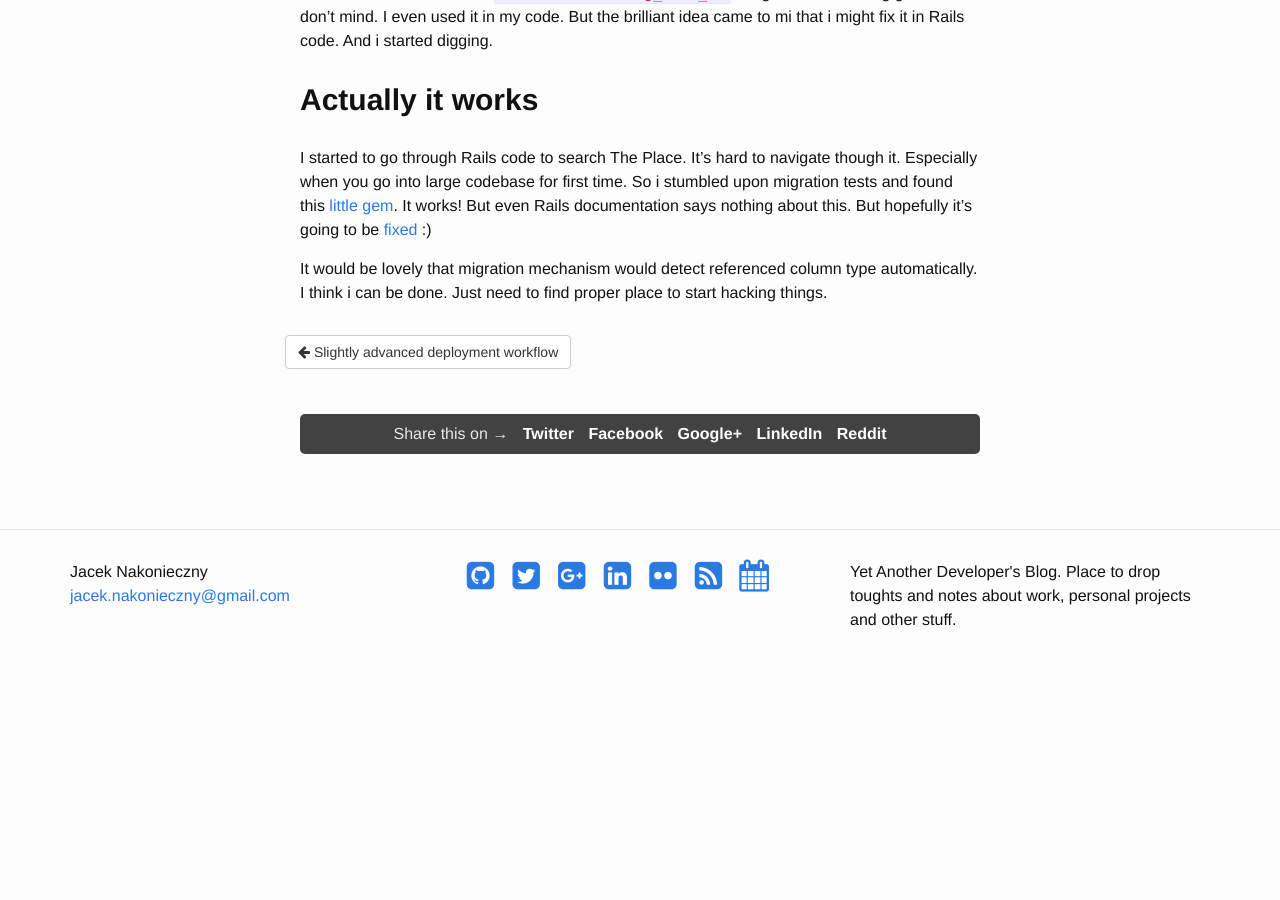
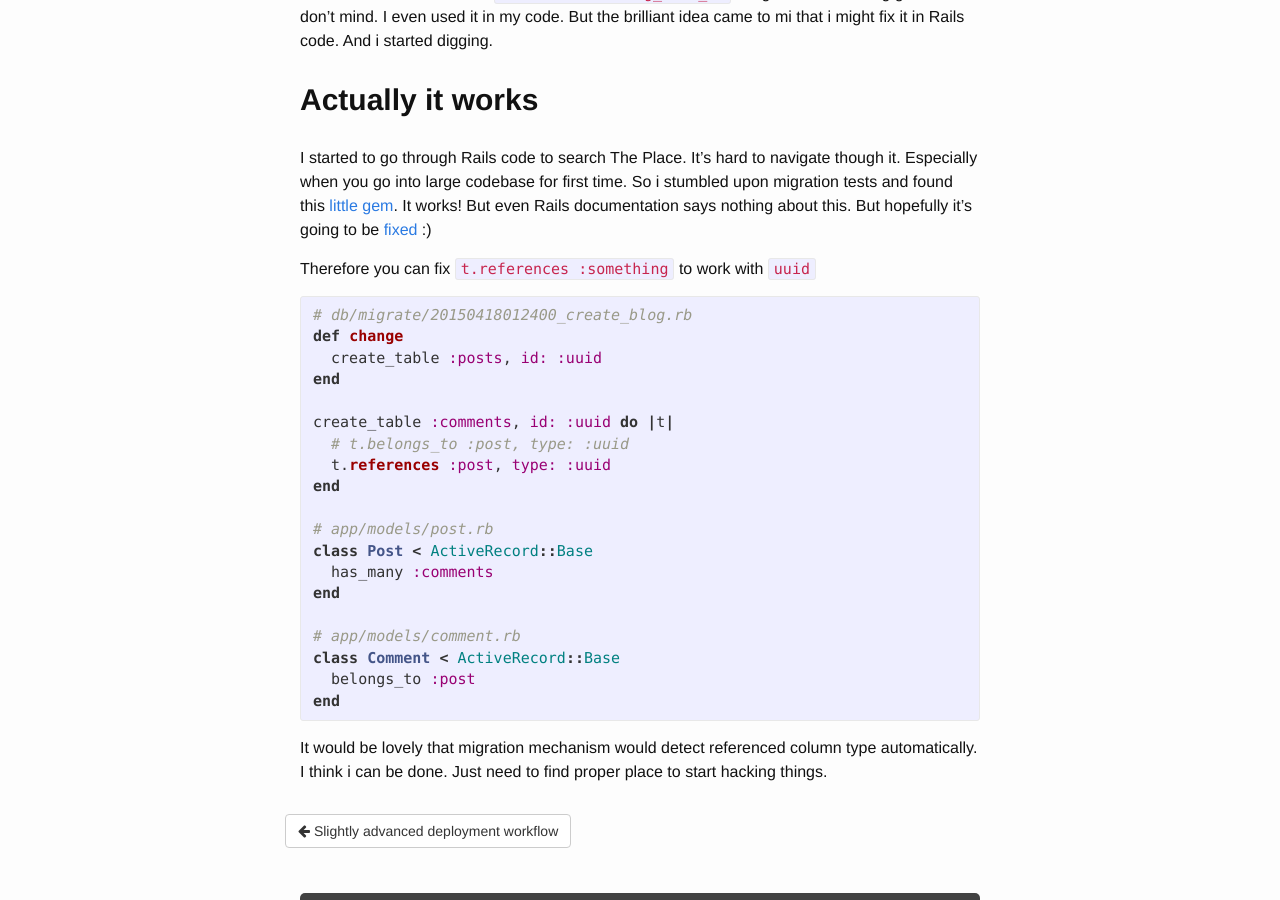
Before and after one commit to vircung/vircung, a Jekyll site: the page built from _posts/2015-04-18-rails-support-for-uuid.md, in a window 1280 px wide and 900 px high, scrolled down 480 px. Built offline with Jekyll 4.4.1, drawn with Linux system fonts in a browser that asks for light colours; nearby versions of some CDN libraries; comment, search, counter and statistics services are not loaded; before the commit the page ends 1157 px from its top, so only the background shows below that.

Commit message:
Add code example

```diff
--- a/_posts/2015-04-18-rails-support-for-uuid.md
+++ b/_posts/2015-04-18-rails-support-for-uuid.md
@@ -18,6 +18,30 @@ There's workaround to use `t.uuid :something_else_id` thing. And it's working gr
 
 I started to go through Rails code to search The Place. It's hard to navigate though it. Especially when you go into large codebase for first time. So i stumbled upon migration tests and found this [little gem][uuid-reference-type-github]. It works! But even Rails documentation says nothing about this. But hopefully it's going to be [fixed][rails-uuid-doc-pr] :)
 
+Therefore you can fix `t.references :something` to work with `uuid`
+
+{% highlight ruby %}
+# db/migrate/20150418012400_create_blog.rb
+def change
+  create_table :posts, id: :uuid
+end
+
+create_table :comments, id: :uuid do |t|
+  # t.belongs_to :post, type: :uuid
+  t.references :post, type: :uuid
+end
+
+# app/models/post.rb
+class Post < ActiveRecord::Base
+  has_many :comments
+end
+
+# app/models/comment.rb
+class Comment < ActiveRecord::Base
+  belongs_to :post
+end
+{% endhighlight %}
+
 It would be lovely that migration mechanism would detect referenced column type automatically. I think i can be done. Just need to find proper place to start hacking things.
 
 
```
